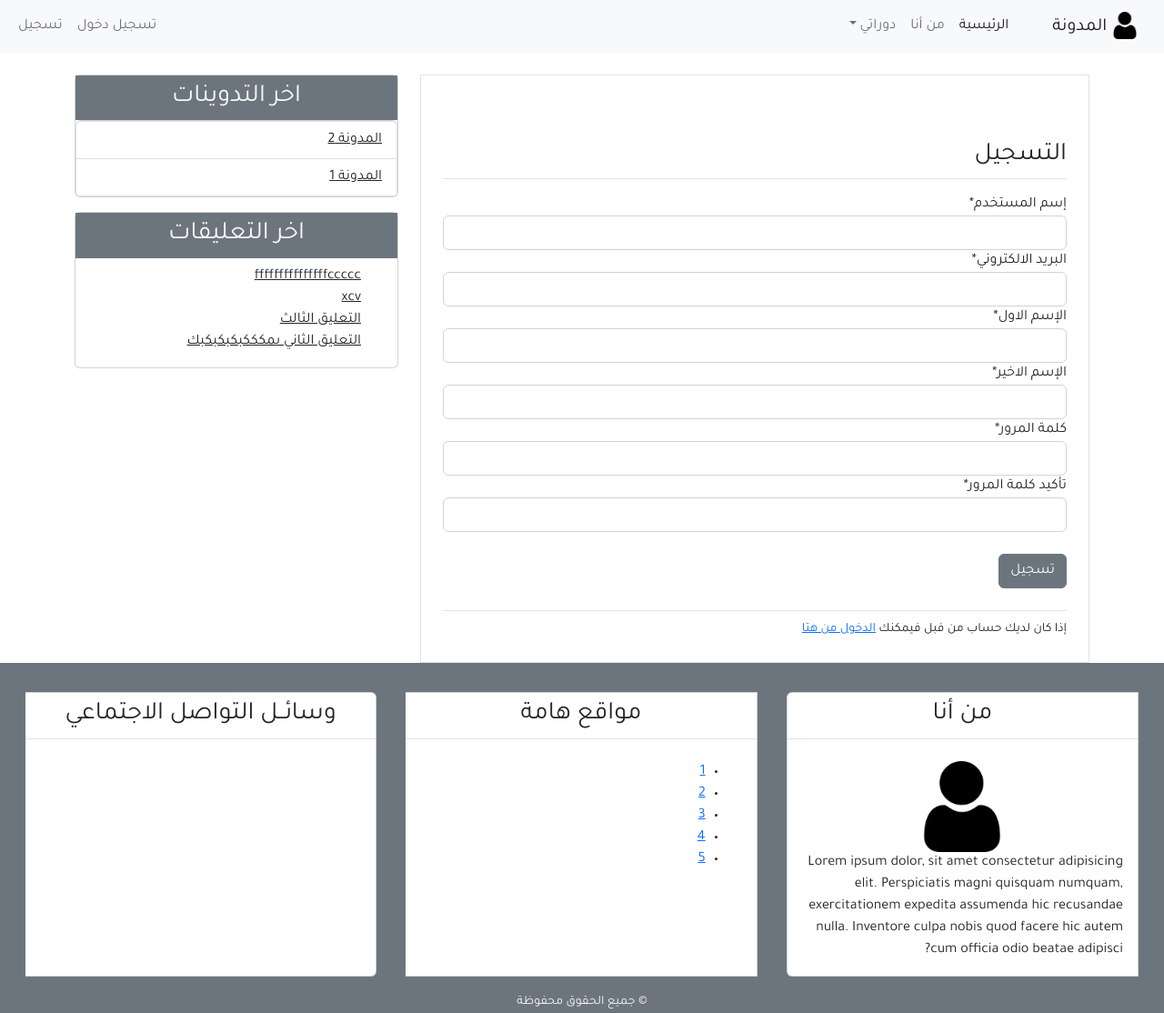
After one commit to fatmasaif/blog-django-ar-, a Django app: page /user/register/ in a window 1280 px wide. The commit adds this page. Shown: the whole page at 91% size. Run offline with Django 4.2, Linux system fonts and the light colour scheme; data comes from the database, SQL or seed files in the repository; both versions use the stored data as it was after the commit; some libraries are stand-ins or nearby versions.

Commit message:
ADD register user

```diff
--- a/src/blog/templates/blog/base.html
+++ b/src/blog/templates/blog/base.html
@@ -54,7 +54,7 @@
             </ul>
             <ul class="navbar-nav me-auto mb-2 mb-lg-0 ">
                 <li class="nav-item"><a class="nav-link" href="#">تسجيل دخول</a></li>
-                <li class="nav-item"><a class="nav-link" href="#">تسجيل </a></li>
+                <li class="nav-item"><a class="nav-link" href="{% url 'register' %}">تسجيل </a></li>
             </ul>
           </div>
         </div>
--- a/src/my_blog/urls.py
+++ b/src/my_blog/urls.py
@@ -19,5 +19,5 @@
 urlpatterns = [
     path('admin/', admin.site.urls),
     path('',include('blog.urls')),
-    # path('user',include('user.urls')),
+    path('user/',include('user.urls')),
 ]
--- /dev/null
+++ b/src/user/forms.py
@@ -0,0 +1,28 @@
+from django import forms
+from django.contrib.auth.models import User
+
+
+
+class UserCreationForm(forms.ModelForm):
+    username    = forms.CharField(label='إسم المستخدم', max_length=30)
+    email       = forms.CharField(label='البريد الالكتروني')
+    first_name  = forms.CharField(label='الإسم الاول')
+    last_name   = forms.CharField(label='الإسم الاخير')
+    password1   = forms.CharField(label='كلمة المرور', widget=forms.PasswordInput(),min_length=8 )
+    password2   = forms.CharField(label='تأكيد كلمة المرور', widget=forms.PasswordInput(),min_length=8)
+
+    class Meta:
+        model = User
+        fields = ('username','email','first_name','last_name','password1','password2')
+
+    def clean_password2(self):
+        cd = self.cleaned_data
+        if cd['password1'] != cd['password2']:
+            raise forms.ValidationError('كلمة المرور غير متطابقة')
+        return cd['password2']
+
+    def clean_username(self):
+        cd = self.cleaned_data
+        if User.objects.filter(username = cd['username']).exists():
+            raise forms.ValidationError('يوجد مستخدم بهذا الاسم')
+        return cd['username']
--- /dev/null
+++ b/src/user/templates/user/register.html
@@ -0,0 +1,18 @@
+{% extends 'blog/base.html' %}
+{% load static %}
+{% block content %}
+{% load crispy_forms_tags %}
+<div class="border p-4">
+
+    <h3 class="border-bottom pb-2 mb-3 mt-5">التسجيل</h3>
+    <form method="post">
+      {% csrf_token%}
+       {{ form|crispy }}
+       <input class="btn btn-secondary mb-4 mt-4" type="submit" value="تسجيل">
+    </form>
+   <div class="border-top pt-2">
+    <small >إذا كان لديك حساب من فبل فيمكنك <a href="#">الدخول من هتا</a></small>
+   </div>
+
+  </div>
+{% endblock content %}
--- /dev/null
+++ b/src/user/urls.py
@@ -0,0 +1,6 @@
+from django.urls import path
+from . import views
+
+urlpatterns =[
+   path('register/', views.register, name='register')
+]
--- a/src/user/views.py
+++ b/src/user/views.py
@@ -1,3 +1,23 @@
-from django.shortcuts import render
+from django.shortcuts import render, redirect
+from .forms import UserCreationForm
+from django.contrib import messages
+from django.contrib.auth.models import User
 
-# Create your views here.
+
+
+def register(request):
+    if request.method =='POST':
+         form = UserCreationForm(request.POST)
+         if form.is_valid():
+            form.save()
+            username = form.cleaned_data['username']
+            messages.success(request, f'تهانينا {username} لقد تمت عملية التسجيل بنجاح')
+            return redirect('home')
+
+    else:
+         form = UserCreationForm()
+    context = {
+        'title': 'التسجيل',
+        'form' : form
+    }
+    return render (request, 'user/register.html',context)
```
Also changed, not shown: src/blog/templates/blog/index.html (+7 -0 lines), src/db.sqlite3.
